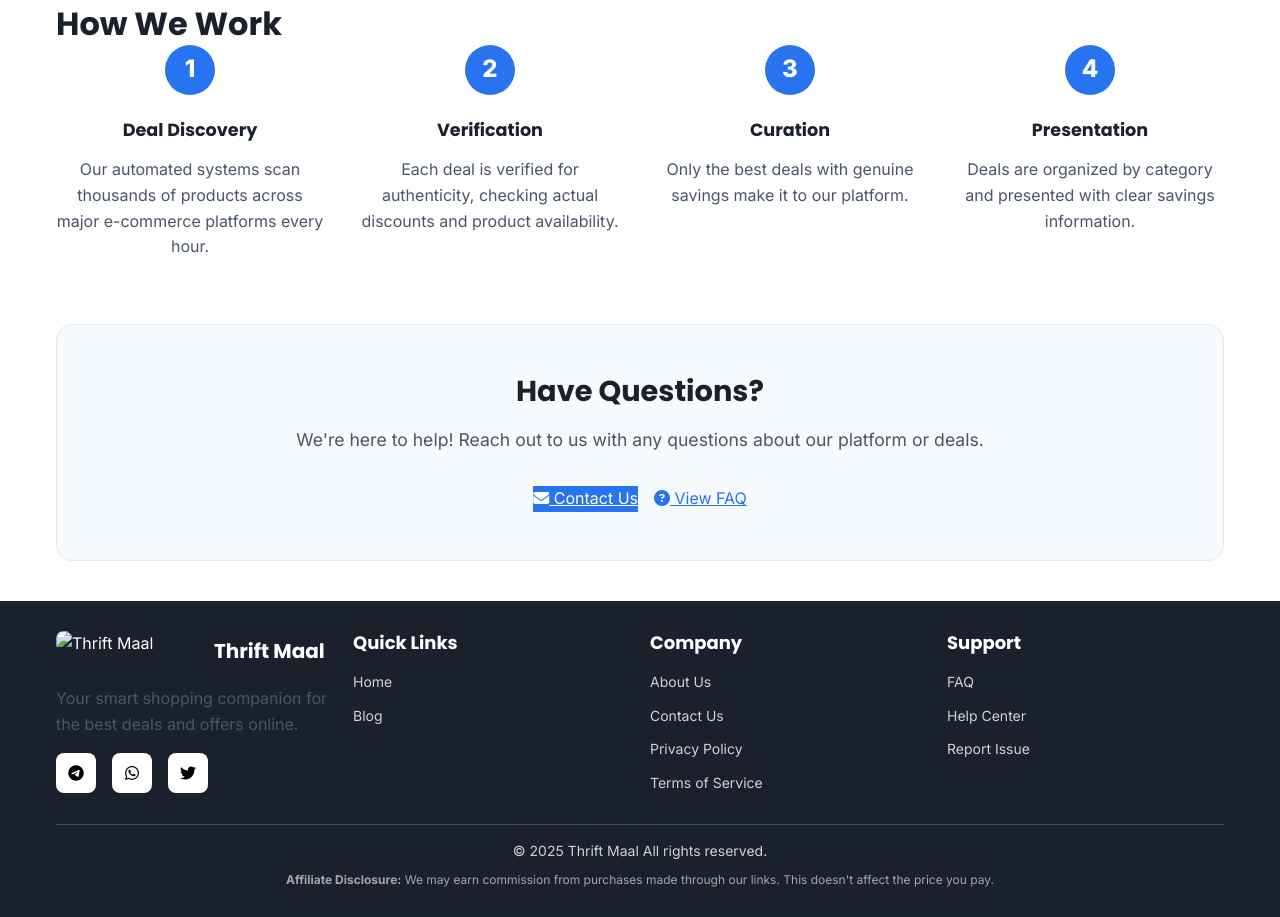
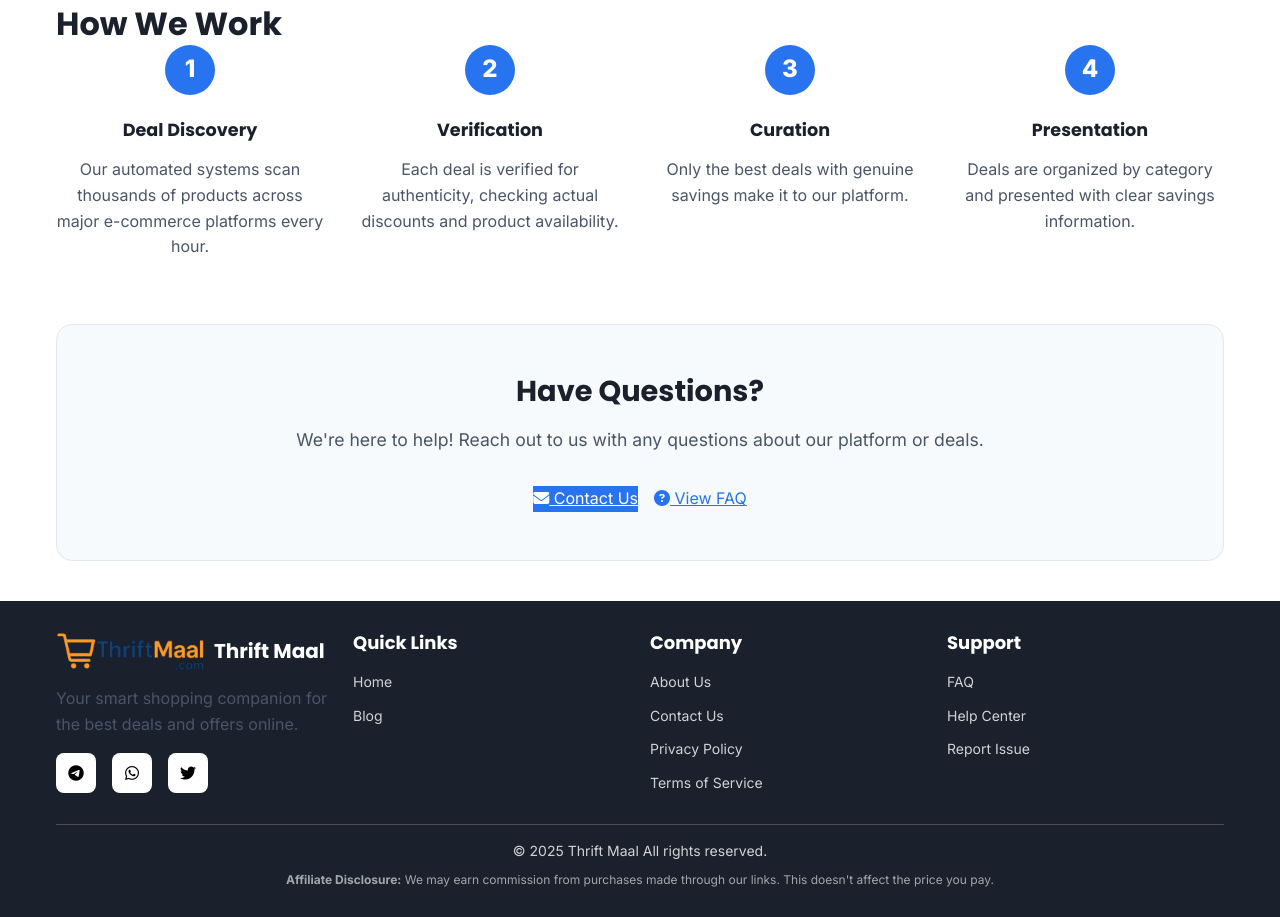
Before and after one commit to streming0606/DealFamSheduler, a plain HTML site: page pages/about.html in a window 1280 px wide. Shown: the part 1741-2658 px from the top of the page. Drawn offline with Linux system fonts and the light colour scheme; files whose address does not match are found by name.

Commit message:
Update about.html

```diff
--- a/pages/about.html
+++ b/pages/about.html
@@ -290,7 +290,7 @@
             <div class="footer-content">
                 <div class="footer-section">
                     <div class="footer-logo">
-                        <img src="images/logo/logo.png" alt="Thrift Maal">
+                        <img src="../images/logo/logo.png" alt="Thrift Maal">
                         <h3>Thrift Maal</h3>
                     </div>
                     <p>Your smart shopping companion for the best deals and offers online.</p>
```
